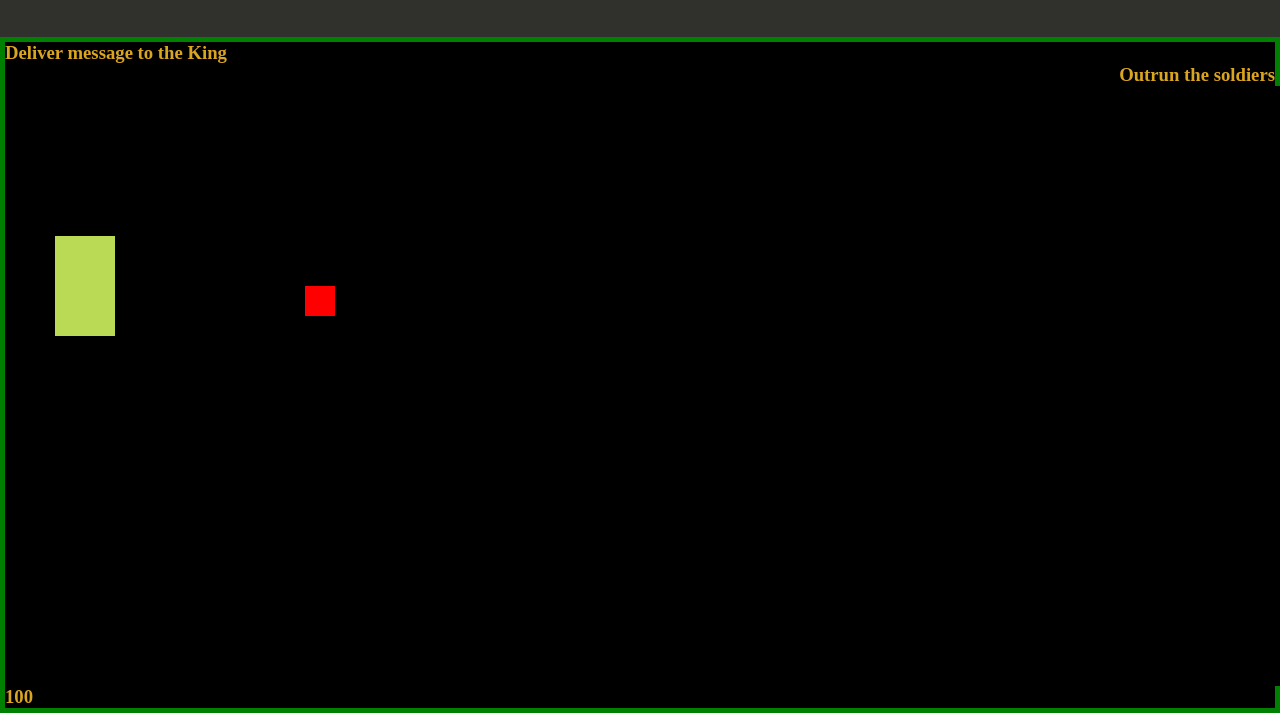
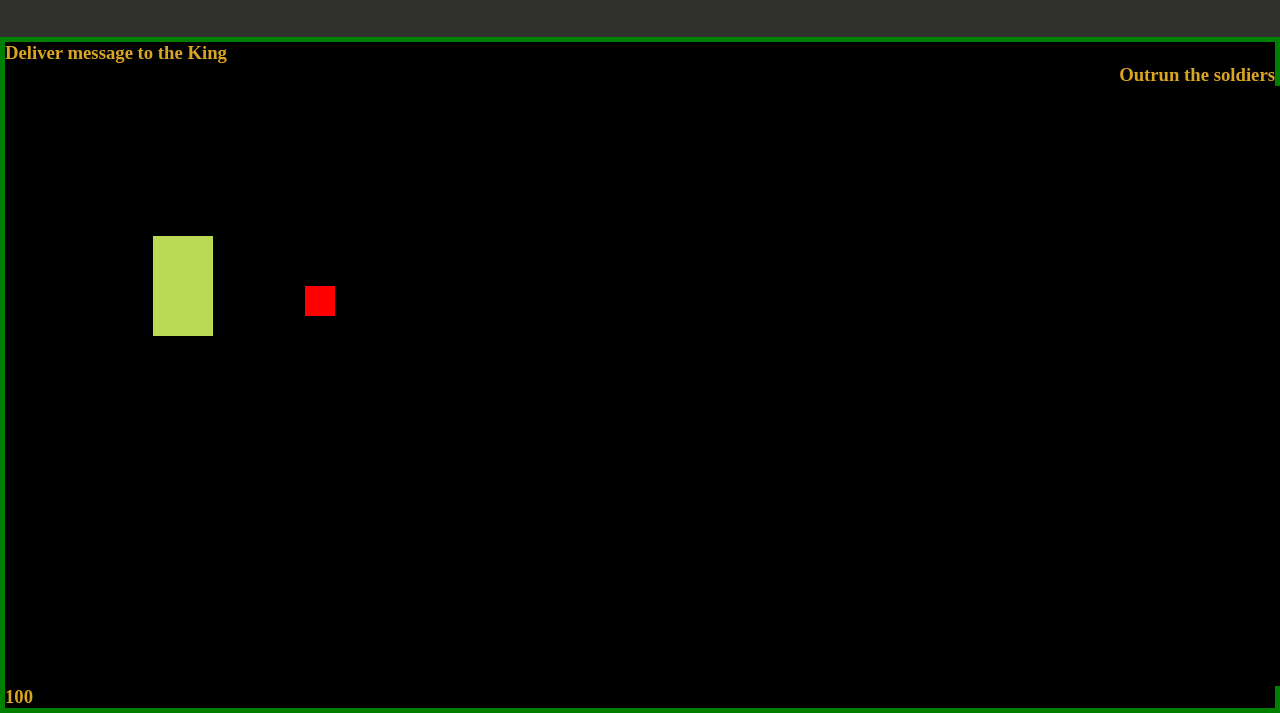
Before and after one commit to EdJaPe/Inty_Run, a plain HTML site: page index.html in a window 1280 px wide. Shown: the part 100-813 px from the top of the page. Drawn offline with Linux system fonts and the light colour scheme.

Commit message:
moving soilder

```diff
--- a/app.js
+++ b/app.js
@@ -4,6 +4,11 @@ let statusDisplay = document.getElementById('status');
 const ctx = canvas.getContext('2d');
 canvas.setAttribute('height', 600);
 canvas.setAttribute('width', 1400);
+// let background = new Image();
+// background.src = "./images/andes.jpg";
+// background.onload = function (){
+//     ctx.drawImage(background, 0, 0);
+// }
 
 function Runner(x, y, width, height, color) {
     this.x = x
@@ -17,35 +22,31 @@ function Runner(x, y, width, height, color) {
         ctx.fillRect(this.x, this.y, this.width, this.height)
 
     }
+    this.update = function() {
+    if (this.x > 0 && this.x < 1400){
+        // this.x = canvas.width
+        this.x += 2
+        }
+    }
+    // this.newPosition = function() {
+    //     this.x += x;
+    //     this.y += y;
+    // }
 }
 
 let inty = new Runner(300, 200, 30, 30, 'red')
 let spanish = new Runner(50, 150, 60, 100, '#bada55')
-    // this.update = function() {
-    // if (spanish.x > 0 && spanish.x < 1400){
-    //     this.x = game.width
-    //     }
-    //     this.x -= 2
-    // }
 
 
 let movement = 10
 
 let gameLoop = () => {
-    // clear canvas
+
    ctx.clearRect(0, 0, canvas.width, canvas.height)
-    //display game state on the DOM
-    //movementDisplay.innerText = `X: ${inty.x}\nY: ${inty.y}`
-    // if inty is alive
-    // if (inty.alive) {
-    // // if inty is alive
-    //   inty.render()
-    //   // detect collision
-    //   detectHit()
-    // }
-    // render the spanish
+    // newPosition()
     inty.render()
     spanish.render()
+    spanish.update()
     detectHit()
 }
 let detectHit = () => {
--- a/style.css
+++ b/style.css
@@ -1,5 +1,5 @@
 canvas{
-    background-color: black;
+    /* background-color: black; */
 }
 
 *{
```
Also changed, not shown: images/andes.jpg (added), images/frame1.png (renamed from frame1.png), images/frame2.png (renamed from frame2.png), 1 other file.
